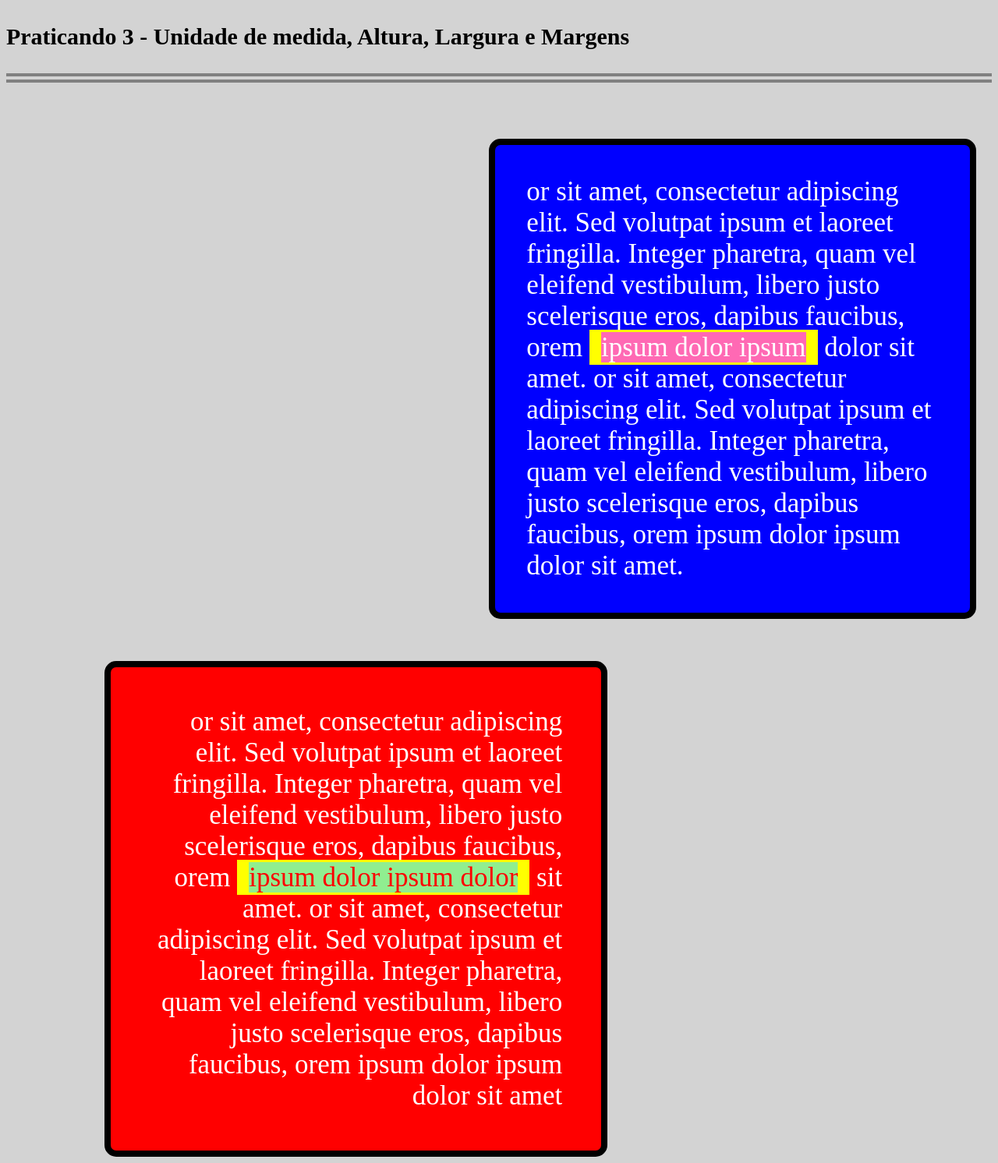
After one commit to Juniorbasck/Aulas-DW, a PHP site: the page made by Aula23_09/Unidades de medida, Altura, Largura e MargensArquivo/praticando3.html in a window 1280 px wide. The commit adds this page. Shown: the whole page at 78% size. Run offline with PHP 8.4, Linux system fonts and the light colour scheme.

Commit message:
comite ajuste

```diff
--- a/Aula23_09/Unidades de medida, Altura, Largura e MargensArquivo/estilo.css
+++ b/Aula23_09/Unidades de medida, Altura, Largura e MargensArquivo/estilo.css
@@ -16,3 +16,57 @@ body{
 	font-size: 20px;
 	width: 1000px;
 }
+
+.caixa{
+
+			background: blue;
+			font-size: 35px;
+			padding: 20px;
+			width: 45%;
+			margin-left: 49%;
+			border: 8px solid;
+			border-color: black;
+			border-radius: 15px 15px 15px 15px;
+			color: white;
+}
+
+.dentro1{
+	padding: 20px;
+	text-align: left;
+}
+
+.dentro2{
+	padding: 20px;
+	text-align: right;
+}
+
+
+
+.caixa1{
+			text-align: left;
+			background: red;
+			font-size: 35px;
+			padding: 30px;
+			width: 45%;
+			margin-left: 10%;
+			border: 8px solid;
+			border-color: black;
+			border-radius: 15px 15px 15px 15px;
+			color: white;
+}
+
+.borda3{
+	border: solid yellow;
+	border-left-width: 15px;
+	border-right-width: 15px;
+	background: hotpink;
+}
+
+.borda4{
+	border: solid yellow;
+	border-left-width: 15px;
+	border-right-width: 15px;
+	background: lightgreen;
+	color: red;
+
+}
--- /dev/null
+++ b/Aula23_09/Unidades de medida, Altura, Largura e MargensArquivo/praticando3.html
@@ -0,0 +1,53 @@
+<!DOCTYPE html>
+<html>
+	<head>
+		<meta charset="utf-8">
+		<meta name="viewport" content="width=device-width, initial-scale=1">
+		<title>Praticando 3</title>
+		<link rel="stylesheet" type="text/css" href="estilo.css">
+
+		<style type="text/css">
+
+		body{
+			background-color: lightgray;
+		}
+
+		.borda{
+			    width: 100%;
+				background-color: lightgray;
+				border: 12px;
+				border-bottom-style: double;
+				border-bottom-color: gray
+		}
+
+
+		</style>
+
+	</head>
+	<body>
+
+		<div class="borda">
+			<h3>Praticando 3 - Unidade de medida, Altura, Largura e Margens</h3>
+		</div><br><br><br><br>
+
+
+		<div class="caixa">
+			<div class="dentro1">
+				or sit amet, consectetur adipiscing elit. Sed volutpat ipsum et laoreet fringilla. Integer pharetra, quam vel eleifend vestibulum, libero justo scelerisque eros, dapibus faucibus, orem <pan class="borda3">ipsum dolor ipsum</pan> dolor sit amet. or sit amet, consectetur adipiscing elit. Sed volutpat ipsum et laoreet fringilla. Integer pharetra, quam vel eleifend vestibulum, libero justo scelerisque eros, dapibus faucibus, orem ipsum dolor ipsum dolor sit amet.
+			</div>
+		</div><br><br><br>
+
+		<div class="caixa1">
+			<div class="dentro2">
+				or sit amet, consectetur adipiscing elit. Sed volutpat ipsum et laoreet fringilla. Integer pharetra, quam vel eleifend vestibulum, libero justo scelerisque eros, dapibus faucibus, orem <span class="borda4">ipsum dolor ipsum dolor</span> sit amet. or sit amet, consectetur adipiscing elit. Sed volutpat ipsum et laoreet fringilla. Integer pharetra, quam vel eleifend vestibulum, libero justo scelerisque eros, dapibus faucibus, orem ipsum dolor ipsum dolor sit amet
+			</div>
+		</div>
+
+
+
+
+
+
+
+	</body>
+</html>
```
Also changed, not shown: Aula19_05/praticando3.html (+25 -1 lines).
